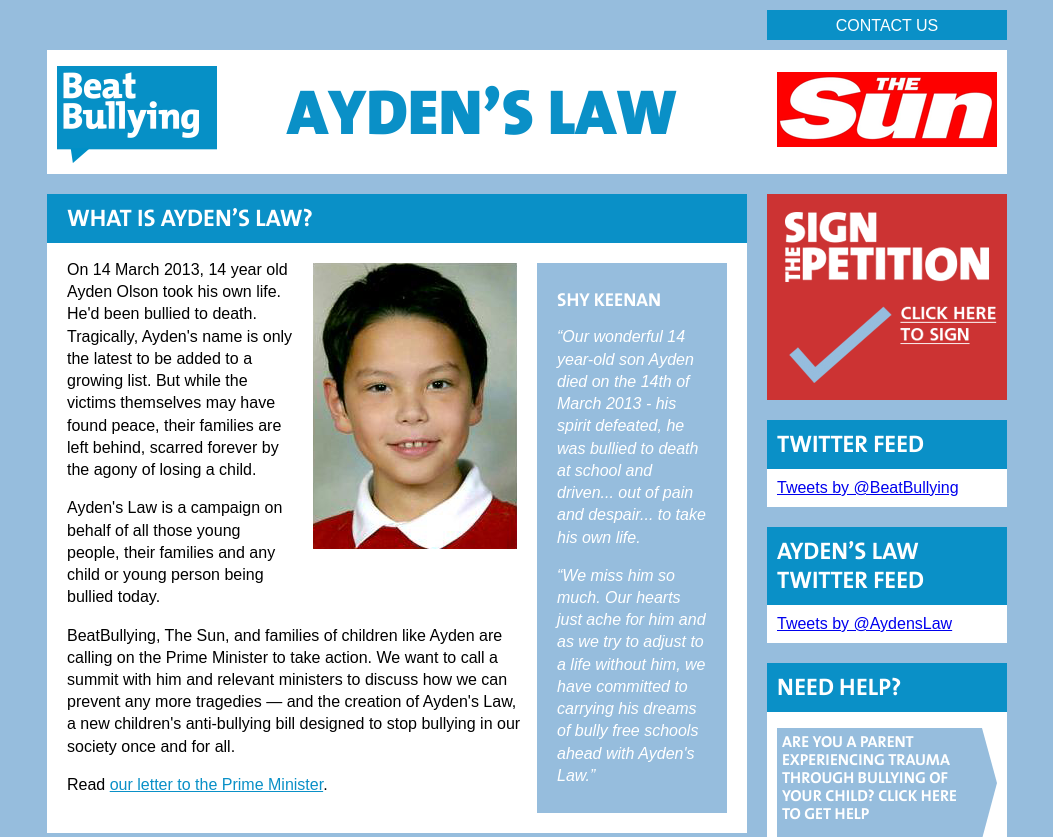
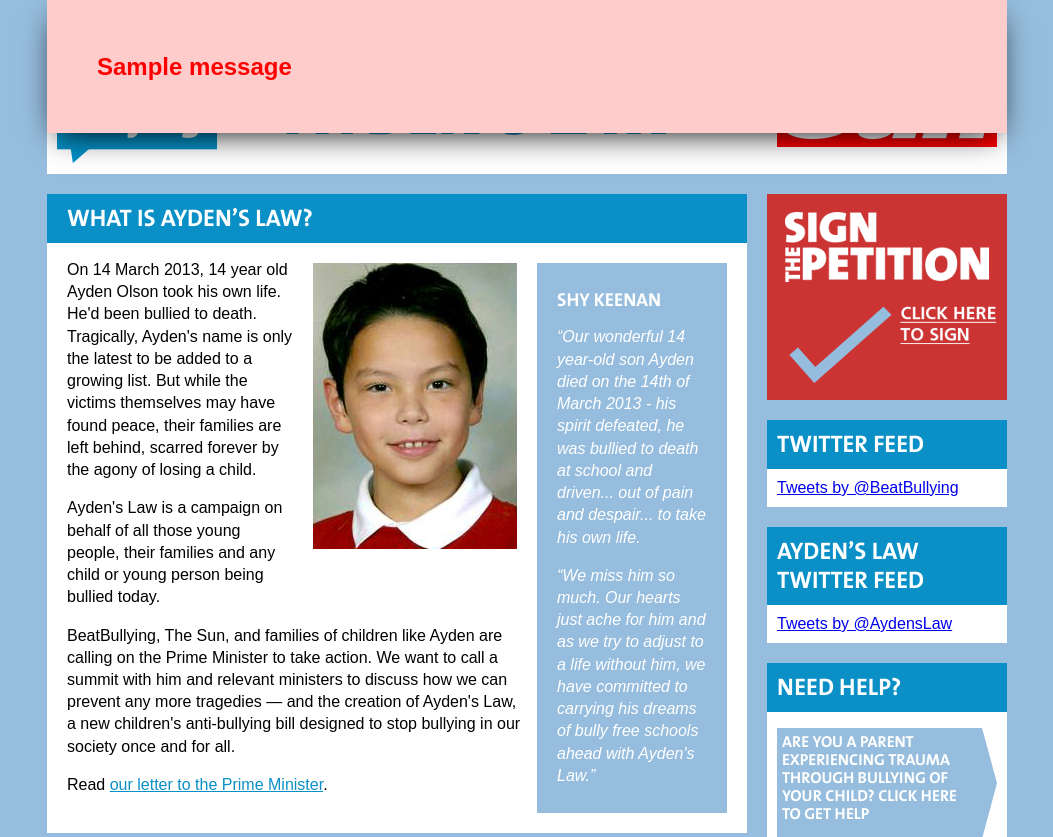
Before and after one commit to thebbgroup/aydens-law, a Flask app: page / in a window 1280 px wide. Shown: the top 837 px of the page, without its empty margins (113-1166 px from the left). Run offline with Flask 2, Linux system fonts and the light colour scheme; tables that the repository leaves empty hold one stand-in row (values such as "Sample post"); one stand-in notice (Sample message) is shown; style sheets or scripts are compiled from the project's sources; parts of the project's set-up code (start-up, migrations or seed data) failed here and were passed over; some libraries are stand-ins or nearby versions.

Commit message:
Added flash messages to template, styling and js behaviour

```diff
--- a/app/static/css/main.less
+++ b/app/static/css/main.less
@@ -48,6 +48,41 @@ a.cta{
     .transition(background-color 0.4s ease);
     &:hover{
         background-color:@sun-red;
+    }
+}
+
+.box-shadow (@str) {
+    -webkit-box-shadow: @str;
+    -moz-box-shadow: @str;
+    box-shadow: @str;
+}
+
+#flash {
+    list-style-type: none;
+    margin: 0 auto;
+    width: 960px;
+    padding: 0;
+    position: absolute;
+    top: -50px;
+    z-index: 999;
+    cursor: pointer;
+
+    li {
+        .box-shadow(0 10px 30px -10px black);
+        padding: 50px;
+        margin: 0;
+        font-size: 150%;
+        font-weight: bold;
+
+        &.err {
+            background: #fcc;
+            color: red;
+        }
+
+        &.ack {
+            background: #cfc;
+            color: green;
+        }
     }
 }
 
--- a/app/static/js/tabs.js
+++ b/app/static/js/tabs.js
@@ -14,4 +14,8 @@ $(function () {
 
     $('.tabs a').click(show_tab);
     $('.tabs').parent().find('h2 a').click(show_tab);
+
+    $('#flash').click(function () {
+        $(this).fadeOut('slow');
+    });
 });
--- a/app/templates/_includes/html5_base.jinja
+++ b/app/templates/_includes/html5_base.jinja
@@ -11,6 +11,13 @@
 </head>
 <body{% block body_attr %}{% endblock %}>
     {% include '_includes/google-analytics.jinja' %}
+    {% with messages = get_flashed_messages() %}
+    <ul id="flash">
+        {% for msg in messages %}
+        <li class="err">{{ msg }}</li>
+        {% endfor %}
+    </ul>
+    {% endwith %}
     <div id="header">
         <h1><a href="/" title="Ayden&#39;s Law home">{% block header_title %}{% endblock %}</a></h1>
         <a id="bb" target="_blank" class="logo" href="http://www.beatbullying.org/">BeatBullying</a>
```
Lines whose indentation alone changed are shown as unchanged.
